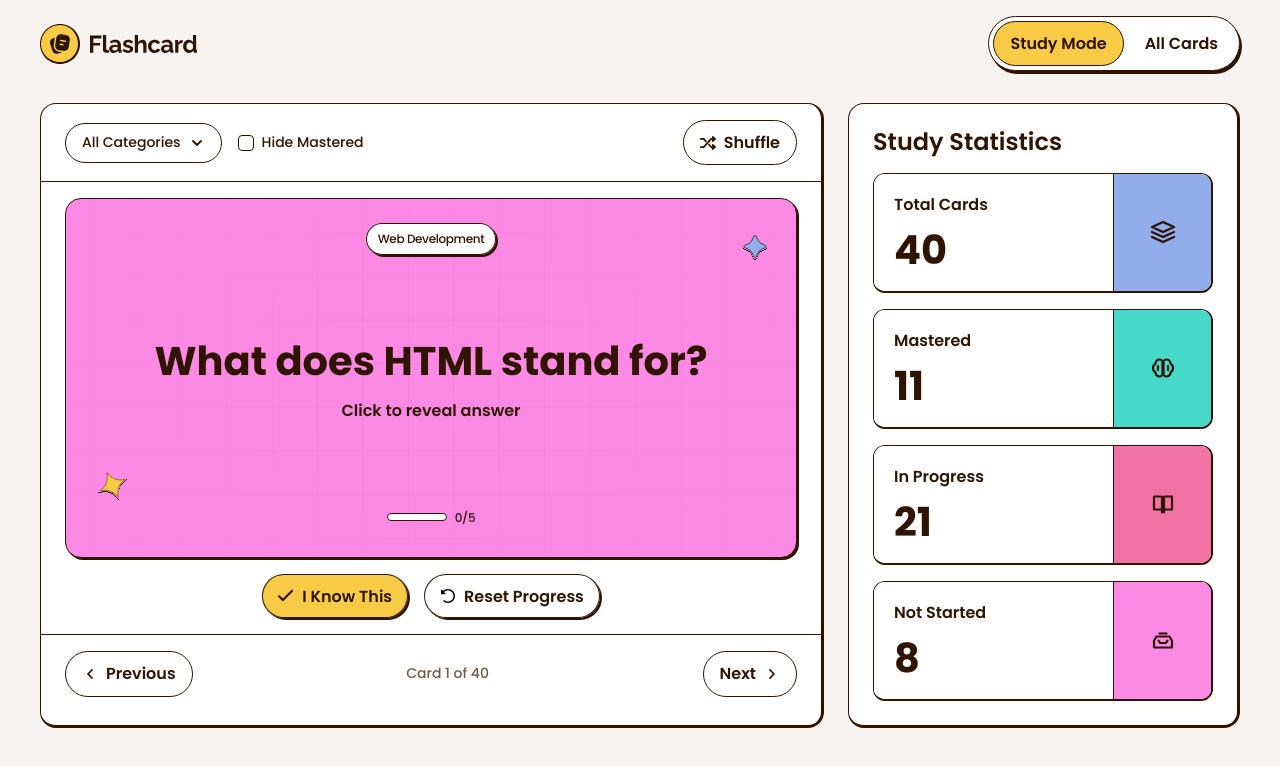
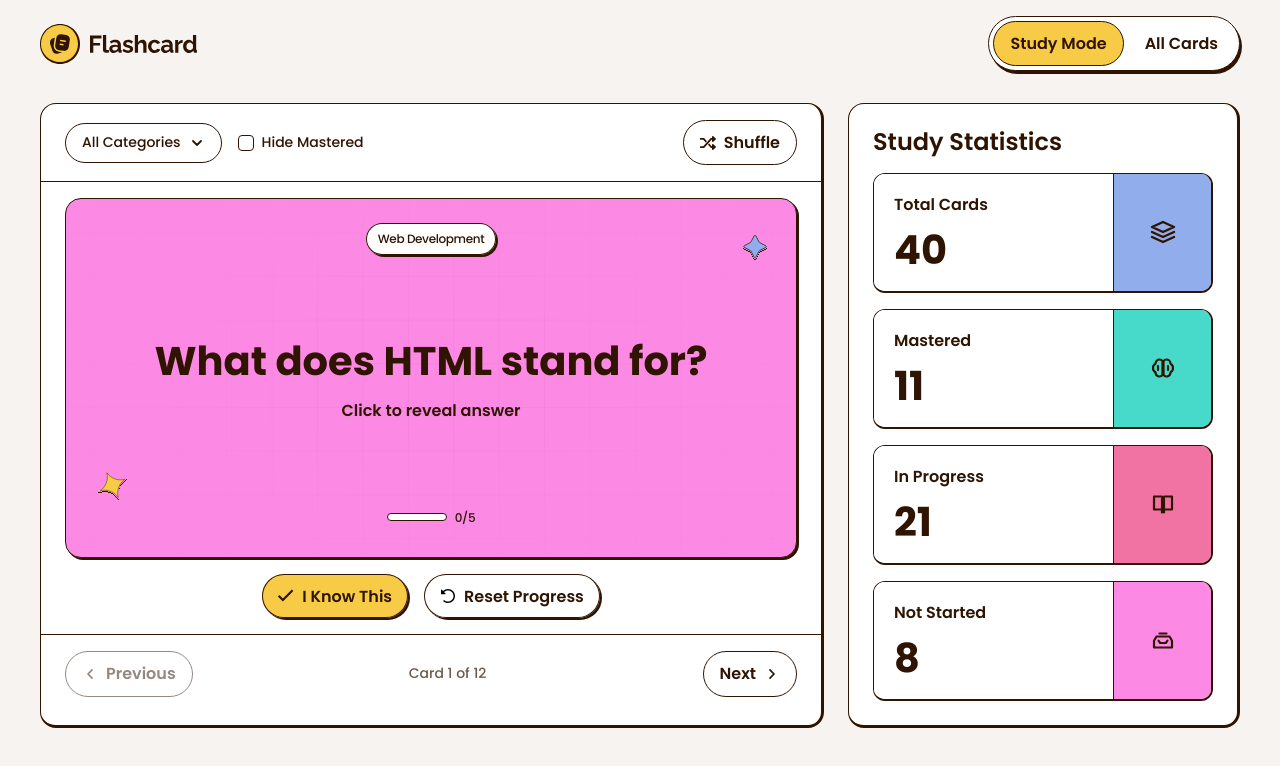
Before and after one commit to brandeth/flashcard-app, a Next.js app: page / in a window 1280 px wide. Shown: the top 766 px of the page. Built offline with nearby package versions, Linux system fonts and the light colour scheme.

Commit message:
integrate previous and next flash card.

```diff
--- a/app/components/AllCardsList.tsx
+++ b/app/components/AllCardsList.tsx
@@ -3,89 +3,7 @@ import { Button } from "./Button";
 import { CategoryDropdown } from "./CategoryDropdown";
 import { Checkbox } from "./Checkbox";
 import { Flashcard } from "./Flashcard";
-
-const flashcards = [
-  {
-    question: "What does HTML stand for?",
-    answer: "HyperText Markup Language",
-    category: "Web Development",
-    progressValue: 0,
-  },
-  {
-    question: "What is the difference between 'let' and 'const' in JavaScript?",
-    answer:
-      "'let' allows you to reassign the variable, while 'const' creates a constant reference that cannot be reassigned. Both are block-scoped.",
-    category: "JavaScript",
-    progressValue: 2,
-  },
-  {
-    question: "What does CSS stand for?",
-    answer: "Cascading Style Sheets",
-    category: "Web Development",
-    progressValue: 0,
-  },
-  {
-    question: "What is the capital of France?",
-    answer: "Paris",
-    category: "Geography",
-    progressValue: 5,
-    mastered: true,
-  },
-  {
-    question: "What is a closure in JavaScript?",
-    answer:
-      "A closure is a function that has access to variables in its outer lexical scope, even after the outer function has returned.",
-    category: "JavaScript",
-    progressValue: 1,
-  },
-  {
-    question: "What does DOM stand for?",
-    answer: "Document Object Model",
-    category: "Web Development",
-    progressValue: 3,
-  },
-  {
-    question: "What does DOM stand for?",
-    answer: "Document Object Model",
-    category: "Web Development",
-    progressValue: 3,
-  },
-  {
-    question: "What is the Pythagorean theorem?",
-    answer: "In a right triangle, a² + b² = c², where c is the hypotenuse.",
-    category: "Mathematics",
-    progressValue: 5,
-    mastered: true,
-  },
-  {
-    question: "What is the difference between '==' and '===' in JavaScript?",
-    answer:
-      "'==' checks for value equality with type coercion, while '===' checks for both value and type equality.",
-    category: "JavaScript",
-    progressValue: 4,
-  },
-  {
-    question: "What is Flexbox used for in CSS?",
-    answer:
-      "Flexbox is a CSS layout model that helps distribute space and align items in a container, making it easier to create responsive layouts.",
-    category: "CSS",
-    progressValue: 0,
-  },
-  {
-    question: "Who wrote 'Romeo and Juliet'?",
-    answer: "William Shakespeare",
-    category: "Literature",
-    progressValue: 5,
-    mastered: true,
-  },
-  {
-    question: "What is the purpose of the 'async' keyword in JavaScript?",
-    answer:
-      "The 'async' keyword declares an asynchronous function that returns a Promise and allows the use of 'await' inside it.",
-    category: "JavaScript",
-    progressValue: 2,
-  },
-];
+import { flashcards } from "../data/flashcards";
 
 function IconImage({ src }: Readonly<{ src: string }>) {
   return (
--- a/app/components/FlashcardContent.tsx
+++ b/app/components/FlashcardContent.tsx
@@ -184,7 +184,7 @@ export function FlashcardContent({
 
           <div className="flex w-full flex-col items-center justify-center gap-4">
             <p className="text-preset-4">Answer:</p>
-            <h2 className="text-preset-1">{answer}</h2>
+            <h2 className="text-preset-2">{answer}</h2>
           </div>
 
           {progressIndicator}
--- a/app/components/FlashcardSection.tsx
+++ b/app/components/FlashcardSection.tsx
@@ -6,6 +6,20 @@ import { Button } from "./Button";
 import { CategoryDropdown } from "./CategoryDropdown";
 import { Checkbox } from "./Checkbox";
 import { FlashcardContent } from "./FlashcardContent";
+import {
+  flashcards as defaultFlashcards,
+  type FlashcardData,
+} from "../data/flashcards";
+
+type StudyFlashcard = {
+  category: ReactNode;
+  question: ReactNode;
+  answer: ReactNode;
+  progressValue?: number;
+  progressMax?: number;
+};
+
+type FlashcardSectionCard = StudyFlashcard | FlashcardData;
 
 type FlashcardSectionProps = HTMLAttributes<HTMLElement> & {
   category?: ReactNode;
@@ -15,6 +29,7 @@ type FlashcardSectionProps = HTMLAttributes<HTMLElement> & {
   progressMax?: number;
   currentCard?: number;
   totalCards?: number;
+  flashcards?: FlashcardSectionCard[];
 };
 
 function IconImage({
@@ -36,6 +51,14 @@ function IconImage({
   );
 }
 
+function getProgressMax(card: FlashcardSectionCard, fallbackProgressMax: number) {
+  if (card.progressMax && card.progressMax > 0) {
+    return card.progressMax;
+  }
+
+  return fallbackProgressMax > 0 ? fallbackProgressMax : 5;
+}
+
 export function FlashcardSection({
   category = "Web Development",
   question = "What does HTML stand for?",
@@ -43,22 +66,65 @@ export function FlashcardSection({
   progressValue = 0,
   progressMax = 5,
   currentCard = 1,
-  totalCards = 40,
+  totalCards,
+  flashcards,
   className = "",
   ...props
 }: FlashcardSectionProps) {
-  const safeProgressMax = progressMax > 0 ? progressMax : 5;
-  const [currentProgress, setCurrentProgress] = useState(() =>
-    Math.min(Math.max(progressValue, 0), safeProgressMax),
+  const cards =
+    flashcards && flashcards.length > 0
+      ? flashcards
+      : [
+          {
+            category,
+            question,
+            answer,
+            progressValue,
+            progressMax,
+          },
+          ...defaultFlashcards.slice(1),
+        ];
+  const initialCardIndex = Math.min(
+    Math.max(currentCard - 1, 0),
+    cards.length - 1,
   );
-  const isMastered = currentProgress >= safeProgressMax;
+  const [currentCardIndex, setCurrentCardIndex] = useState(initialCardIndex);
+  const activeCard = cards[currentCardIndex];
+  const activeProgressMax = getProgressMax(activeCard, progressMax);
+  const [cardProgressValues, setCardProgressValues] = useState(() =>
+    cards.map((card) => {
+      const cardProgressMax = getProgressMax(card, progressMax);
+
+      return Math.min(Math.max(card.progressValue ?? 0, 0), cardProgressMax);
+    }),
+  );
+  const currentProgress = cardProgressValues[currentCardIndex] ?? 0;
+  const currentCardNumber = currentCardIndex + 1;
+  const totalCardCount = totalCards ?? cards.length;
+  const hasPreviousCard = currentCardIndex > 0;
+  const hasNextCard = currentCardIndex < cards.length - 1;
+  const isMastered = currentProgress >= activeProgressMax;
 
   function handleKnowThis() {
-    setCurrentProgress((current) => Math.min(current + 1, safeProgressMax));
+    setCardProgressValues((current) =>
+      current.map((value, index) =>
+        index === currentCardIndex ? Math.min(value + 1, activeProgressMax) : value,
+      ),
+    );
   }
 
   function handleResetProgress() {
-    setCurrentProgress(0);
+    setCardProgressValues((current) =>
+      current.map((value, index) => (index === currentCardIndex ? 0 : value)),
+    );
+  }
+
+  function handlePreviousCard() {
+    setCurrentCardIndex((current) => Math.max(current - 1, 0));
+  }
+
+  function handleNextCard() {
+    setCurrentCardIndex((current) => Math.min(current + 1, cards.length - 1));
   }
 
   return (
@@ -95,11 +161,12 @@ export function FlashcardSection({
 
       <div className="flex flex-col items-center gap-4 border-b border-brand-neutral-900 px-4 py-4 sm:px-5 md:px-6">
         <FlashcardContent
-          answer={answer}
-          category={category}
-          progressMax={safeProgressMax}
+          key={currentCardIndex}
+          answer={activeCard.answer}
+          category={activeCard.category}
+          progressMax={activeProgressMax}
           progressValue={currentProgress}
-          question={question}
+          question={activeCard.question}
           className="h-[306px] max-w-none p-5"
         />
 
@@ -130,19 +197,23 @@ export function FlashcardSection({
       <footer className="grid grid-cols-[auto_1fr_auto] items-center gap-4 px-4 py-4 sm:px-5 md:px-6">
         <Button
           variant="outline"
+          disabled={!hasPreviousCard}
           iconLeft={<IconImage src="/assets/angle-left.svg" />}
+          onClick={handlePreviousCard}
           className="min-h-10 px-4 py-2"
         >
           Previous
         </Button>
 
         <p className="text-center text-preset-5 text-brand-neutral-600">
-          Card {currentCard} of {totalCards}
+          Card {currentCardNumber} of {totalCardCount}
         </p>
 
         <Button
           variant="outline"
+          disabled={!hasNextCard}
           iconRight={<IconImage src="/assets/angle-right.svg" />}
+          onClick={handleNextCard}
           className="min-h-10 px-4 py-2"
         >
           Next
--- /dev/null
+++ b/app/data/flashcards.ts
@@ -0,0 +1,91 @@
+export type FlashcardData = {
+  question: string;
+  answer: string;
+  category: string;
+  progressValue: number;
+  progressMax?: number;
+  mastered?: boolean;
+};
+
+export const flashcards = [
+  {
+    question: "What does HTML stand for?",
+    answer: "HyperText Markup Language",
+    category: "Web Development",
+    progressValue: 0,
+  },
+  {
+    question: "What is the difference between 'let' and 'const' in JavaScript?",
+    answer:
+      "'let' allows you to reassign the variable, while 'const' creates a constant reference that cannot be reassigned. Both are block-scoped.",
+    category: "JavaScript",
+    progressValue: 2,
+  },
+  {
+    question: "What does CSS stand for?",
+    answer: "Cascading Style Sheets",
+    category: "Web Development",
+    progressValue: 0,
+  },
+  {
+    question: "What is the capital of France?",
+    answer: "Paris",
+    category: "Geography",
+    progressValue: 5,
+    mastered: true,
+  },
+  {
+    question: "What is a closure in JavaScript?",
+    answer:
+      "A closure is a function that has access to variables in its outer lexical scope, even after the outer function has returned.",
+    category: "JavaScript",
+    progressValue: 1,
+  },
+  {
+    question: "What does DOM stand for?",
+    answer: "Document Object Model",
+    category: "Web Development",
+    progressValue: 3,
+  },
+  {
+    question: "What does DOM stand for?",
+    answer: "Document Object Model",
+    category: "Web Development",
+    progressValue: 3,
+  },
+  {
+    question: "What is the Pythagorean theorem?",
+    answer: "In a right triangle, a² + b² = c², where c is the hypotenuse.",
+    category: "Mathematics",
+    progressValue: 5,
+    mastered: true,
+  },
+  {
+    question: "What is the difference between '==' and '===' in JavaScript?",
+    answer:
+      "'==' checks for value equality with type coercion, while '===' checks for both value and type equality.",
+    category: "JavaScript",
+    progressValue: 4,
+  },
+  {
+    question: "What is Flexbox used for in CSS?",
+    answer:
+      "Flexbox is a CSS layout model that helps distribute space and align items in a container, making it easier to create responsive layouts.",
+    category: "CSS",
+    progressValue: 0,
+  },
+  {
+    question: "Who wrote 'Romeo and Juliet'?",
+    answer: "William Shakespeare",
+    category: "Literature",
+    progressValue: 5,
+    mastered: true,
+  },
+  {
+    question: "What is the purpose of the 'async' keyword in JavaScript?",
+    answer:
+      "The 'async' keyword declares an asynchronous function that returns a Promise and allows the use of 'await' inside it.",
+    category: "JavaScript",
+    progressValue: 2,
+  },
+] satisfies FlashcardData[];
```
